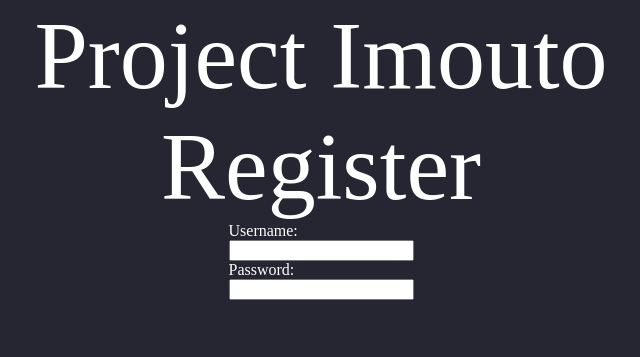
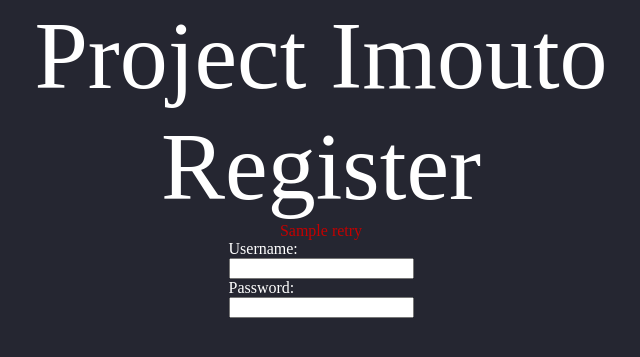
Before and after one commit to levirre/jormungand, a Flask app: template flaskr/templates/register.html in a window 1280 px wide. Shown: the top 357 px of the page, without its empty margins (319-959 px from the left). Run offline with Flask 2, Linux system fonts and the light colour scheme; the template is opened without the code that fills it: most values are stand-ins (such as "Sample title", 1, 10 or a date in 2020).

Commit message:
name taken clause for registering

```diff
--- a/database/db.py
+++ b/database/db.py
@@ -41,7 +41,7 @@ def new_user(name,password):
     else:
         session.close()
         engine.dispose()
-        print('Try again')
+
 
 
 def existing_user(name,password):
--- a/flaskr/static/style.css
+++ b/flaskr/static/style.css
@@ -23,3 +23,10 @@ body{
 .submit{
     display:none;
 }
+.incorrect{
+    color:rgb(196, 0, 0);
+    font-size:1em;
+    display: grid;
+    place-items: center center;
+
+}
--- a/flaskr/templates/register.html
+++ b/flaskr/templates/register.html
@@ -4,6 +4,13 @@
 <body class="main">
     <div class="title">Project Imouto</div>
     <div class="title">Register</div>
+    <div class="incorrect">
+        {{retry}}
+    </div>
+
+
+        <div class="incorrect"></div>
+
     <div class="login">
         <form method="post">
             <label for="user">Username:</label><br>
```
Also changed, not shown: modules/auth/auth.py (+7 -4 lines).
